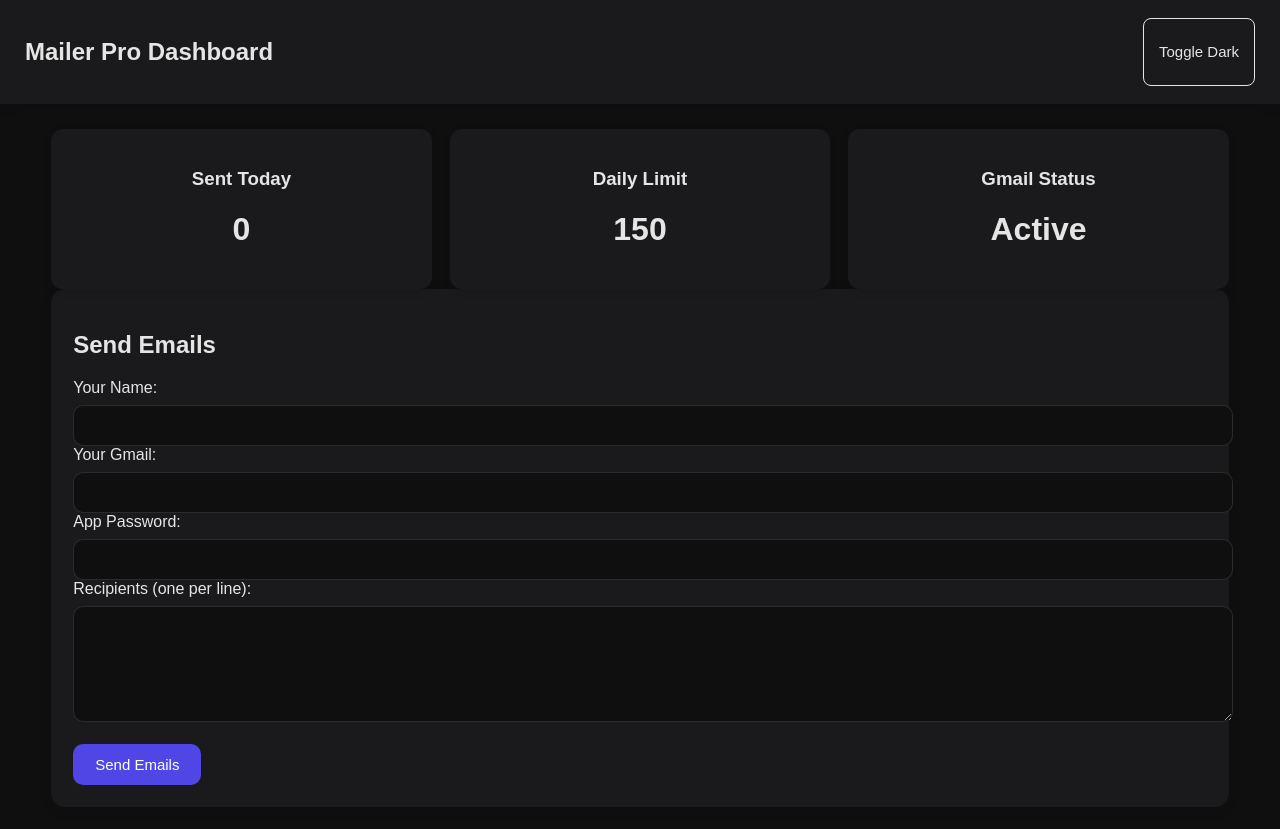
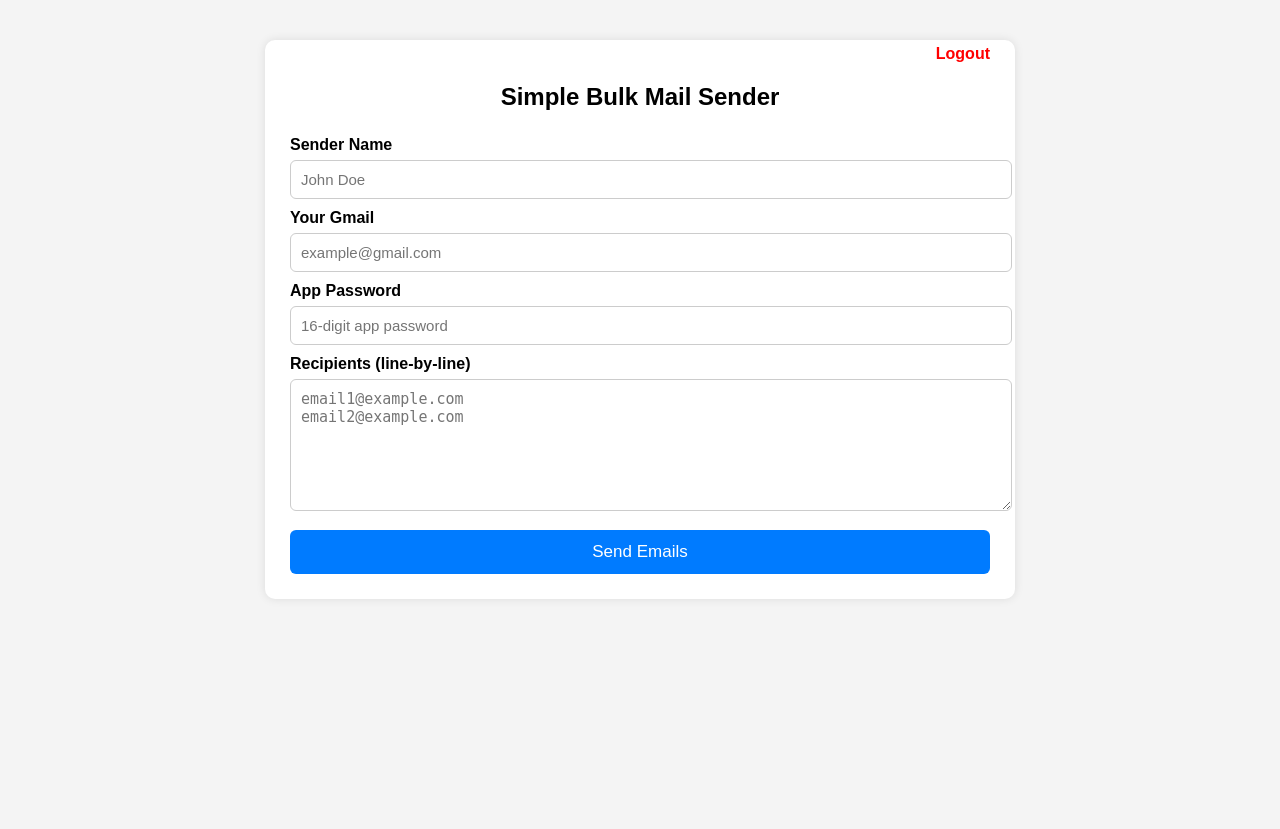
Before and after one commit to deepanshulodhi79-sudo/Deepanshu-s-, a Flask app: page /dashboard in a window 1280 px wide. After the commit the page ends 574 px from the top, so only its background shows below. Run offline with Flask 3, Linux system fonts and the light colour scheme; the visitor is signed in with stand-in values (Sample User, id 1).

Commit message:
Update dashboard.html

```diff
--- a/templates/dashboard.html
+++ b/templates/dashboard.html
@@ -1,218 +1,135 @@
 <!DOCTYPE html>
-<html lang="en" class="dark">
+<html lang="en">
 <head>
-    <meta charset="UTF-8">
-    <meta name="viewport" content="width=device-width, initial-scale=1.0">
-    <title>Mailer Dashboard Pro</title>
+    <meta charset="UTF-8" />
+    <meta name="viewport" content="width=device-width, initial-scale=1.0" />
+    <title>Mail Sender — Simple Dashboard</title>
+
     <style>
-        :root {
-            --bg: #f4f5f9;
-            --card: #ffffff;
-            --text: #111;
-            --primary: #4f46e5;
-            --success: #16a34a;
-            --danger: #dc2626;
-        }
-        .dark {
-            --bg: #0f0f10;
-            --card: #1a1a1c;
-            --text: #e5e5e5;
-        }
         body {
             font-family: Arial, sans-serif;
-            background: var(--bg);
-            color: var(--text);
+            background: #f4f4f4;
             margin: 0;
             padding: 0;
         }
-        .nav {
-            padding: 18px 25px;
-            background: var(--card);
-            display: flex;
-            justify-content: space-between;
-            box-shadow: 0 2px 12px rgba(0,0,0,0.1);
+        .container {
+            max-width: 700px;
+            margin: 40px auto;
+            background: white;
+            padding: 25px;
+            border-radius: 10px;
+            box-shadow: 0 0 10px rgba(0,0,0,0.1);
         }
-        .container {
-            width: 92%;
-            margin: auto;
-            padding-top: 25px;
+        h2 {
+            text-align: center;
+            margin-bottom: 25px;
         }
-        .card {
-            background: var(--card);
-            padding: 22px;
-            border-radius: 14px;
-            box-shadow: 0 3px 12px rgba(0,0,0,0.12);
-            margin-bottom: 22px;
+        label {
+            font-weight: bold;
+            margin-top: 10px;
+            display: block;
         }
         input, textarea {
             width: 100%;
-            padding: 12px;
-            border-radius: 10px;
-            border: 1px solid #9993;
-            background: var(--bg);
-            color: var(--text);
-            margin-top: 8px;
+            padding: 10px;
+            margin-top: 6px;
+            border: 1px solid #ccc;
+            border-radius: 6px;
+            font-size: 15px;
+        }
+        textarea {
+            height: 110px;
         }
         button {
-            background: var(--primary);
+            width: 100%;
+            padding: 12px;
+            background: #007bff;
             color: white;
-            padding: 12px 22px;
-            border-radius: 10px;
             border: none;
+            margin-top: 15px;
+            font-size: 17px;
+            border-radius: 6px;
             cursor: pointer;
-            font-size: 15px;
         }
         button:disabled {
-            opacity: .5;
+            background: #888;
         }
-        .stats {
-            display: flex;
-            gap: 18px;
-        }
-        .statbox {
-            flex: 1;
-            background: var(--card);
-            padding: 20px;
-            border-radius: 12px;
-            text-align: center;
-            box-shadow: 0 2px 8px rgba(0,0,0,0.12);
-        }
-        .loader {
-            border: 4px solid #ddd;
-            border-top: 4px solid var(--primary);
-            width: 30px;
-            height: 30px;
-            border-radius: 50%;
-            animation: spin 1s linear infinite;
-            margin: auto;
+        #statusBox {
+            margin-top: 20px;
+            padding: 12px;
+            background: #e8f7e2;
+            border-left: 4px solid #4CAF50;
             display: none;
         }
-        @keyframes spin {
-            to { transform: rotate(360deg); }
+        .logout {
+            text-align: right;
+            margin-top: -20px;
         }
-        .popup {
-            position: fixed;
-            top: 50%;
-            left: 50%;
-            transform: translate(-50%,-50%);
-            background: var(--card);
-            padding: 25px 35px;
-            border-radius: 14px;
-            box-shadow: 0 0 40px rgba(0,0,0,0.3);
-            display: none;
-        }
-        .toggle-btn {
-            background: none;
-            border: 1px solid var(--text);
-            padding: 8px 15px;
-            border-radius: 8px;
-            cursor: pointer;
-            color: var(--text);
+        .logout a {
+            color: red;
+            text-decoration: none;
+            font-weight: bold;
         }
     </style>
 </head>
 <body>
 
-    <div class="nav">
-        <h2>Mailer Pro Dashboard</h2>
-        <button class="toggle-btn" onclick="toggleTheme()">Toggle Dark</button>
+<div class="container">
+
+    <div class="logout">
+        <a href="/logout">Logout</a>
     </div>
 
-    <div class="container">
+    <h2>Simple Bulk Mail Sender</h2>
 
-        <!-- STATS -->
-        <div class="stats">
-            <div class="statbox">
-                <h3>Sent Today</h3>
-                <h1 id="sentToday">0</h1>
-            </div>
-            <div class="statbox">
-                <h3>Daily Limit</h3>
-                <h1>150</h1>
-            </div>
-            <div class="statbox">
-                <h3>Gmail Status</h3>
-                <h1 id="gmailStatus">Checking...</h1>
-            </div>
-        </div>
+    <label>Sender Name</label>
+    <input id="sender_name" placeholder="John Doe" />
 
-        <!-- FORM -->
-        <div class="card">
-            <h2>Send Emails</h2>
+    <label>Your Gmail</label>
+    <input id="sender_email" placeholder="example@gmail.com" />
 
-            <label>Your Name:</label>
-            <input type="text" id="sender_name">
+    <label>App Password</label>
+    <input id="sender_pass" type="password" placeholder="16-digit app password" />
 
-            <label>Your Gmail:</label>
-            <input type="email" id="sender_email">
+    <label>Recipients (line-by-line)</label>
+    <textarea id="recipients" placeholder="email1@example.com
+email2@example.com"></textarea>
 
-            <label>App Password:</label>
-            <input type="password" id="sender_pass">
+    <button id="sendBtn" onclick="sendMail()">Send Emails</button>
 
-            <label>Recipients (one per line):</label>
-            <textarea id="recipients" rows="6"></textarea>
+    <div id="statusBox"></div>
 
-            <br><br>
-
-            <button id="sendBtn" onclick="sendNow()">Send Emails</button>
-
-            <div class="loader" id="loader"></div>
-        </div>
-
-    </div>
-
-    <!-- SUCCESS POPUP -->
-    <div class="popup" id="popup">
-        <h2>Emails Sent Successfully!</h2>
-        <p id="popupText"></p>
-        <br>
-        <button onclick="hidePopup()">OK</button>
-    </div>
+</div>
 
 <script>
-function toggleTheme() {
-    document.documentElement.classList.toggle('dark');
-}
-
-function fakeGmailCheck() {
-    setTimeout(() => {
-        document.getElementById("gmailStatus").innerText = "Active";
-    }, 1500);
-}
-fakeGmailCheck();
-
-function sendNow() {
+function sendMail() {
     let btn = document.getElementById("sendBtn");
-    let loader = document.getElementById("loader");
-
     btn.disabled = true;
-    loader.style.display = "block";
     btn.innerText = "Sending...";
 
-    fetch('/send', {
-        method: 'POST',
-        headers: { 'Content-Type': 'application/json' },
-        body: JSON.stringify({
-            sender_name: document.getElementById('sender_name').value,
-            sender_email: document.getElementById('sender_email').value,
-            sender_pass: document.getElementById('sender_pass').value,
-            recipients: document.getElementById('recipients').value
-        })
+    fetch("/send", {
+        method: "POST",
+        headers: { "Content-Type": "application/x-www-form-urlencoded" },
+        body:
+            "sender_name=" + encodeURIComponent(sender_name.value) +
+            "&sender_email=" + encodeURIComponent(sender_email.value) +
+            "&sender_pass=" + encodeURIComponent(sender_pass.value) +
+            "&recipients=" + encodeURIComponent(recipients.value)
     })
     .then(res => res.json())
     .then(data => {
-        loader.style.display = "none";
+        let box = document.getElementById("statusBox");
+        box.style.display = "block";
+        box.innerHTML = `<b>Total:</b> ${data.total} | <b>Sent:</b> ${data.success} | <b>Failed:</b> ${data.failed}`;
+
         btn.disabled = false;
         btn.innerText = "Send Emails";
-
-        document.getElementById("sentToday").innerText = data.success;
-        document.getElementById("popupText").innerText = data.success + " sent, " + data.failed + " failed";
-        document.getElementById("popup").style.display = "block";
+    })
+    .catch(err => {
+        alert("Error sending emails");
+        btn.disabled = false;
+        btn.innerText = "Send Emails";
     });
-}
-
-function hidePopup() {
-    document.getElementById("popup").style.display = "none";
 }
 </script>
 
```
